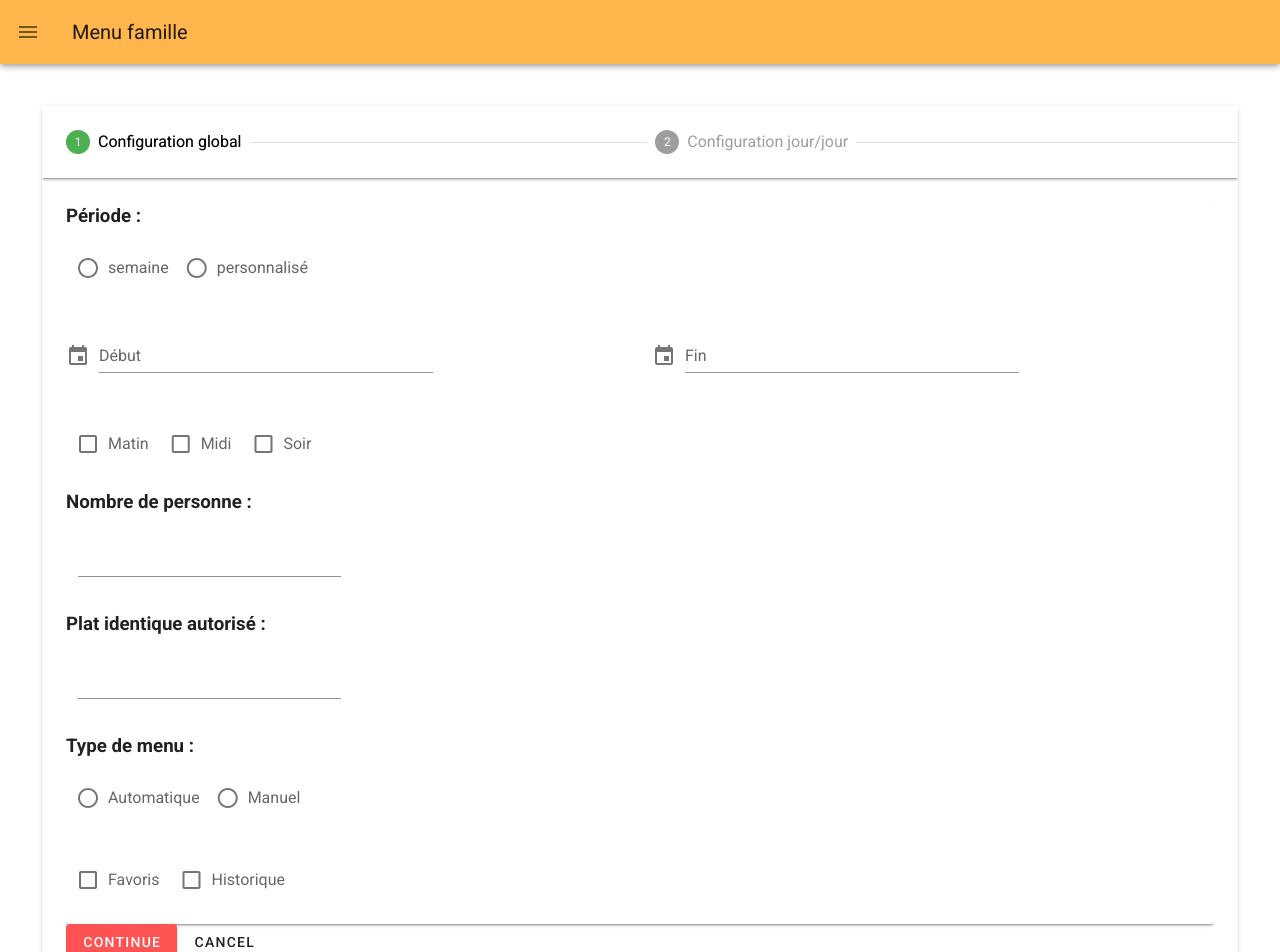
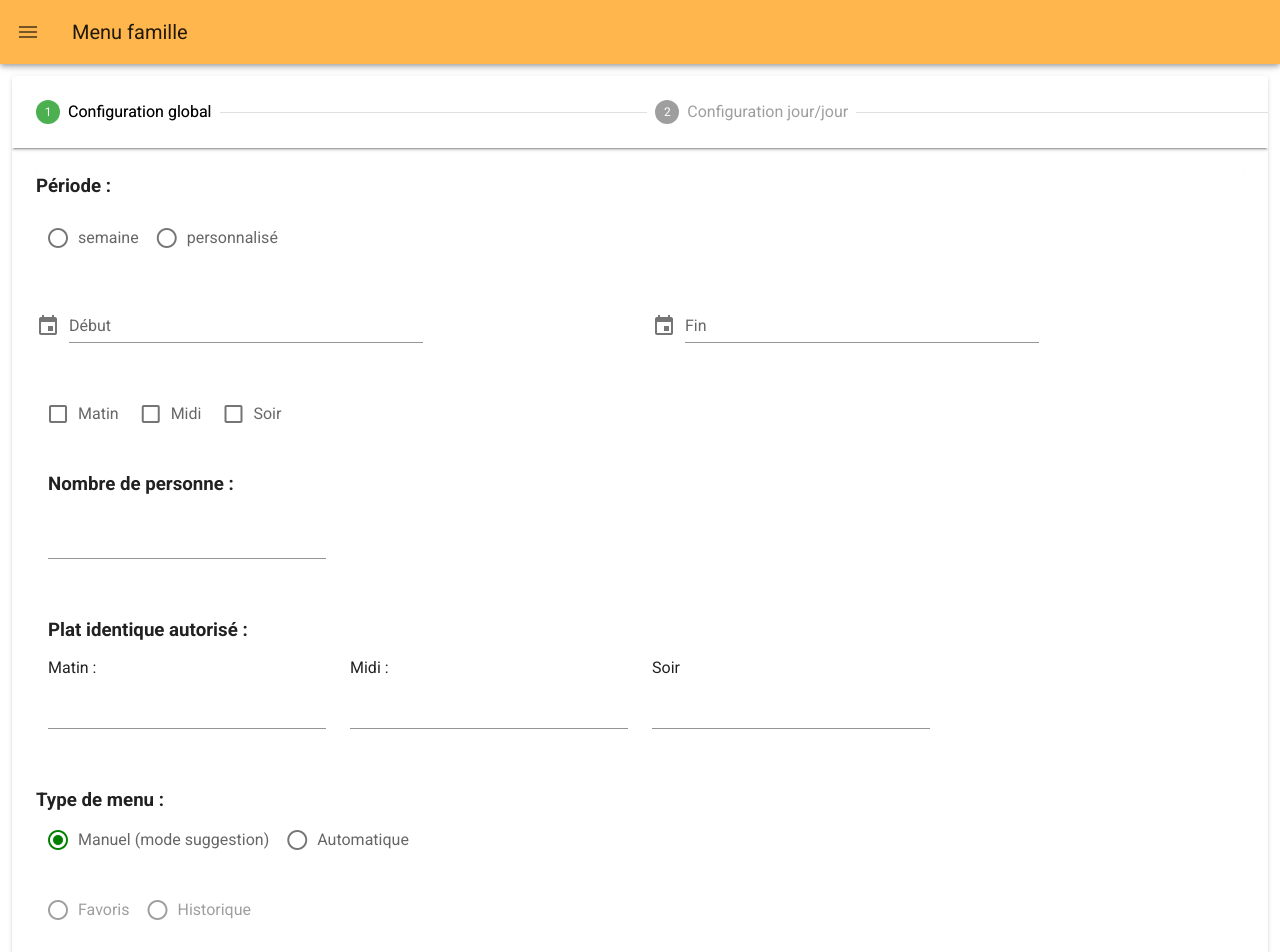
Before and after one commit to dorineT/MDL-MenuFamille, a Vue app in the folder front/menufamille/: page /creationMenu in a window 1280 px wide. Shown: the top 952 px of the page. Built offline with nearby package versions, Linux system fonts and the light colour scheme.

Commit message:
ajout field plat +structure code

```diff
--- /dev/null
+++ b/front/menufamille/src/components/CalendarConstraintDayDay.vue
@@ -0,0 +1,11 @@
+<template>
+      <v-card>
+        <div style="margin: 4px"></div>
+      </v-card>
+</template>
+
+<script>
+export default {
+
+}
+</script>
--- a/front/menufamille/src/components/Constraintscalendar.vue
+++ b/front/menufamille/src/components/Constraintscalendar.vue
@@ -1,25 +1,8 @@
 <template>
-  <v-container fluid>
-    <v-stepper v-model="e1">
-      <v-stepper-header>
-        <v-stepper-step :complete="e1 > 1" step="1" color="green">
-          Configuration global
-        </v-stepper-step>
-
-        <v-divider></v-divider>
-
-        <v-stepper-step :complete="e1 > 2" step="2" color="green">
-          Configuration jour/jour
-        </v-stepper-step>
-
-        <v-divider></v-divider>
-      </v-stepper-header>
-
-      <v-stepper-items>
-        <v-stepper-content step="1">
+<div>
   <v-card>
+     <v-form>
     <h3>Période :</h3>
-
     <v-container class="px-0" fluid>
       <v-radio-group v-model="row" row>
         <v-radio label="semaine" value="semaine"></v-radio>
@@ -109,10 +92,9 @@
     <v-checkbox v-model="soirCheck" label=" Soir"></v-checkbox>
     <br />
 
+
+      <v-container grid-list-xl fluid>
         <h3>Nombre de personne :</h3>
-
-            <v-form>
-              <v-container grid-list-xl>
         <v-layout wrap>
           <v-flex xs12 sm6 md3>
             <v-text-field
@@ -121,62 +103,67 @@
               min="0"
               ref="input"
               :rules="[numberRule2]"
-                      v-model.number="number1"
+              v-model="nbPersonnes"
             ></v-text-field>
           </v-flex>
         </v-layout>
       </v-container>
-            </v-form>
 
+      <v-container grid-list-xl fluid>
         <h3>Plat identique autorisé :</h3>
-
-            <v-form>
-              <v-container grid-list-xl>
         <v-layout wrap>
           <v-flex xs12 sm6 md3>
+            Matin :
             <v-text-field
               type="number"
               step="any"
               min="0"
               ref="input"
               :rules="[numberRule2]"
-                      v-model.number="number2"
+              v-model="nbPlatMatin"
+            ></v-text-field>
+          </v-flex>
+          <v-flex xs12 sm6 md3>
+            Midi :
+            <v-text-field
+              type="number"
+              step="any"
+              min="0"
+              ref="input"
+              :rules="[numberRule2]"
+              v-model="nbPlatMidi"
+            ></v-text-field>
+          </v-flex>
+          <v-flex xs12 sm6 md3>
+            Soir
+            <v-text-field
+              type="number"
+              step="any"
+              min="0"
+              ref="input"
+              :rules="[numberRule2]"
+              v-model="nbPlatSoir"
             ></v-text-field>
           </v-flex>
         </v-layout>
       </v-container>
-            </v-form>
 
+    <v-container class="px-0" fluid>
       <h3>Type de menu :</h3>
-            <v-container class="px-0" fluid>
-              <v-radio-group v-model="row1" row>
-                <v-radio label="Automatique" value="radio-1"></v-radio>
-                <v-radio label="Manuel" value="radio-2"></v-radio>
+      <v-radio-group v-model="choixTypeMenu" row @change="disabledChoixAutomatique">
+        <v-radio label="Manuel (mode suggestion)" value="manuel"></v-radio>
+        <v-radio label="Automatique" value="automatique"></v-radio>
+      </v-radio-group>
+      <br>
+      <v-radio-group v-model="choixMenuAutomatique" row :disabled="disabledChoixMenuAutomatique">
+        <v-radio label="Favoris" value="favoris"></v-radio>
+        <v-radio label="Historique" value="historique"></v-radio>
       </v-radio-group>
     </v-container>
 
-            <v-checkbox v-model="favorisCheck" :label="`Favoris`"></v-checkbox>
-
-            <v-checkbox v-model="historiqueCheck" :label="`Historique`"></v-checkbox>
+    </v-form>
   </v-card>
-
-          <v-btn color="error" @click="e1 = 2"> Continue </v-btn>
-
-          <v-btn text> Cancel </v-btn>
-        </v-stepper-content>
-
-        <v-stepper-content step="2">
-          <v-card>
-            <div style="margin: 4px"></div>
-          </v-card>
-
-          <v-btn color="error" @click="e1 = 1"> Continue </v-btn>
-
-          <v-btn text @click="e1 = 1"> Cancel </v-btn>
-        </v-stepper-content>
-      </v-stepper-items>
-    </v-stepper>
-  </v-container>
+</div>
 </template>
 
 <script>
@@ -186,23 +173,19 @@ export default {
       matinCheck: false,
       midiCheck: false,
       soirCheck: false,
-      historiqueCheck: false,
-      favorisCheck: false,
       complete: false,
-      step: 1,
-      number1: null,
-      number2: null,
-      column: null,
+      nbPersonnes: null,
+      nbPlatMatin: null,
+      nbPlatMidi: null,
+      nbPlatSoir: null,
       row: null,
-      row1: null,
-      e1: 1,
+      choixTypeMenu: 'manuel',
+      choixMenuAutomatique: null,
       menu: false,
       dateDebut: "",
       dateFin: "",
       menu2: false,
-      headers: [],
-      items: [],
-      comboboxMenuSelected: null,
+      disabledChoixMenuAutomatique: true,
 
       numberRule1: (val) => {
         if (val < 0) return "Entrez un nombre positif";
@@ -215,31 +198,24 @@ export default {
     };
   },
   mounted() {
-    console.log(this.$vuetify.breakpoint.width);
-    this.comboboxMenuSelected = "Aucun menu sélectionné";
+//
   },
   watch: {
-    comboboxMenuSelected(slot) {
-      if (slot === "Aucun menu sélectionné") {
-        this.items = [];
-      } else {
-        //check période des menus => Call API
-        this.items = this.plats;
-      }
-    }
+    //
   },
   methods: {
-    goToRecette(text) {
-      alert("click " + text);
-    },
-    IscomboboxChange(slot) {
-      return this.comboboxMenuSelected === slot;
-    },
     formatDate(date) {
       if (!date) return null;
 
       const [year, month, day] = date.split("-");
       return `${day}/${month}/${year}`;
+    },
+    disabledChoixAutomatique(){
+      this.disabledChoixMenuAutomatique = ! this.disabledChoixMenuAutomatique
+
+      if(!this.disabledChoixMenuAutomatique){
+        this.choixMenuAutomatique = 'null'
+      }
     }
   },
   computed: {
@@ -272,11 +248,12 @@ export default {
   color: green /*#FFB74D*/ !important
   caret-color: green /*#FFB74D*/  !important
 
-.v-application .accent .accent--text
-
 
 @media only screen and (max-width: 959px)
   .v-stepper:not(.v-stepper--vertical) .v-stepper__label
     display: flex !important
+
+
+
 </style>
 .
--- a/front/menufamille/src/views/CreationMenu.vue
+++ b/front/menufamille/src/views/CreationMenu.vue
@@ -1,19 +1,65 @@
 <template>
-  <div style="margin: 30px">
-    <div class="créationMenu">
-      <Constraintscalendar />
-    </div>
-  </div>
+   <v-container fluid>
+    <v-stepper v-model="e1">
+      <v-stepper-header>
+        <v-stepper-step :complete="e1 > 1" step="1" color="green">
+          Configuration global
+        </v-stepper-step>
+
+        <v-divider></v-divider>
+
+        <v-stepper-step :complete="e1 > 2" step="2" color="green">
+          Configuration jour/jour
+        </v-stepper-step>
+
+        <v-divider></v-divider>
+      </v-stepper-header>
+
+      <v-stepper-items>
+        <v-stepper-content step="1">
+          <Constraintscalendar/>
+
+          <div class="flexDroite">
+            <v-btn text > Retour </v-btn>
+            <v-btn color="green" @click="e1 = 2"> Continue </v-btn>
+          </div>
+        </v-stepper-content>
+
+        <v-stepper-content step="2">
+          <CalendarConstraintDayDay/>
+          <div class="flexDroite">
+            <v-btn text @click="e1 = 1"> Retour </v-btn>
+            <v-btn color="green" @click="e1 = 1"> Continue </v-btn>
+          </div>
+        </v-stepper-content>
+      </v-stepper-items>
+    </v-stepper>
+  </v-container>
 </template>
 
 <script>
 import Constraintscalendar from "../components/Constraintscalendar";
+import CalendarConstraintDayDay from "../components/CalendarConstraintDayDay";
 
 export default {
   name: "CreationMenu",
 
   components: {
     Constraintscalendar,
+    CalendarConstraintDayDay
   },
+
+  data(){
+    return{
+      e1: 1,
+      step: 1,
+    }
+  }
 };
 </script>
+
+
+<style lang="sass">
+.flexDroite
+  float: right
+</style>
```
Lines whose indentation alone changed are shown as unchanged.
